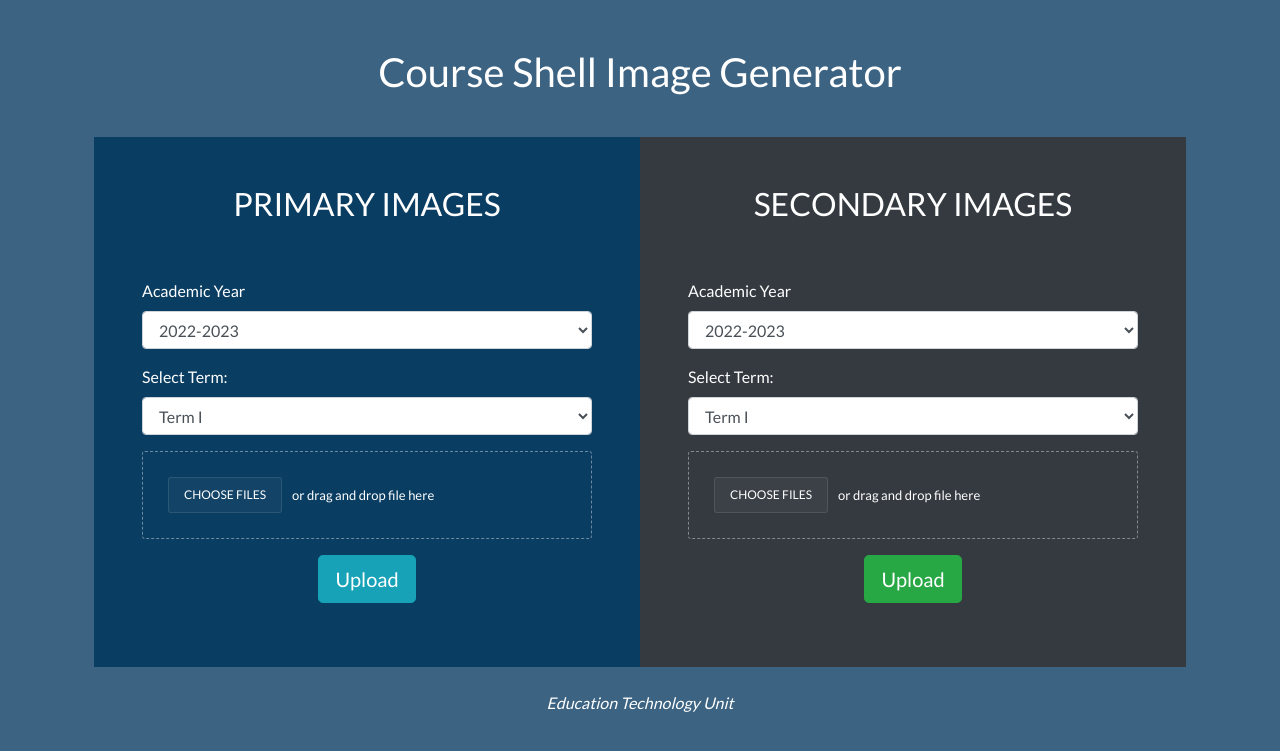
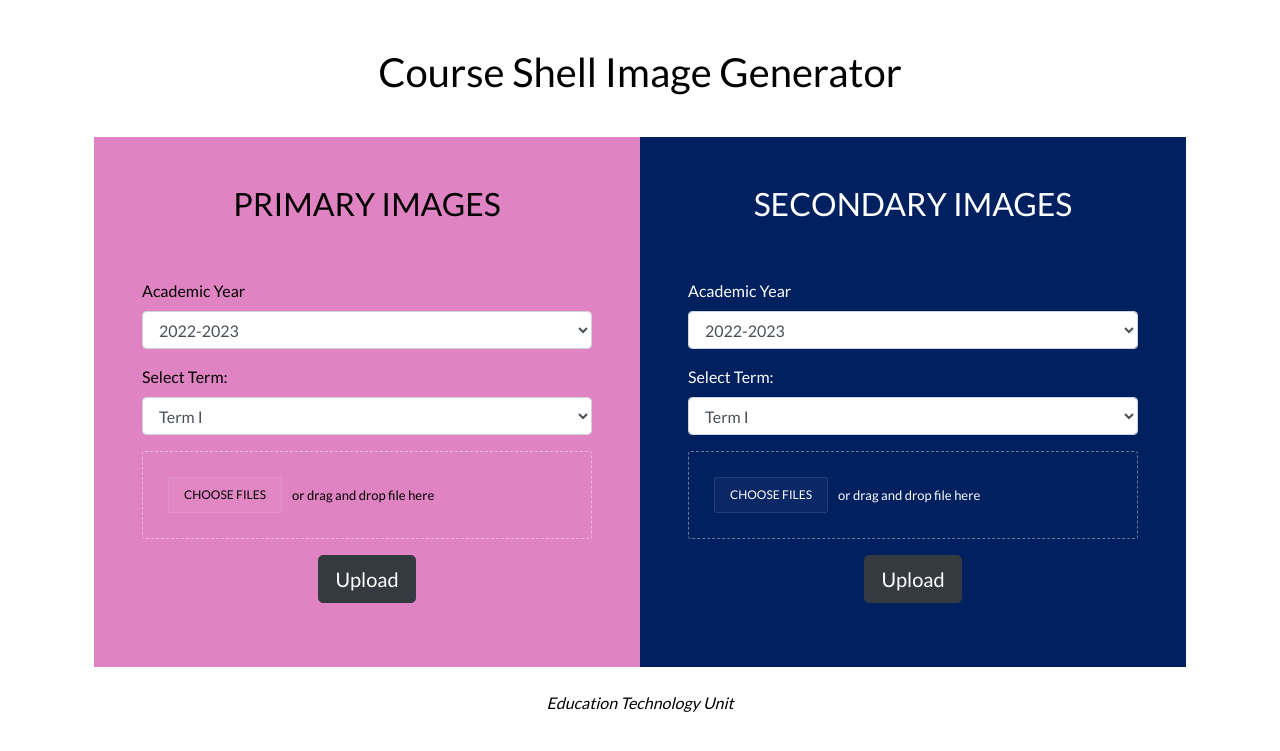
Before and after one commit to EthikalHaKingGhost/TextToImagesGenerator, a PHP site: page / in a window 1280 px wide. Shown: the top 751 px of the page. Run offline with PHP 8.4, Linux system fonts and the light colour scheme.

Commit message:
minor changes

```diff
--- a/css/style.css
+++ b/css/style.css
@@ -5,8 +5,8 @@
   flex-direction: column;
   align-items: center;
   justify-content: space-between;
-  background: #3c6382;
-  color: #fff;
+  background: #fff;
+  color: #000;
   font-family: 'Lato', sans-serif;
 }
 
--- a/index.php
+++ b/index.php
@@ -19,7 +19,7 @@
 <hr>
 
   <div class="row">
-    <div class="col-md-6 p-5" style="background:#0a3d62;">
+    <div class="col-md-6 p-5" style="background:#E083C2;">
       <h2 class="text-center">PRIMARY IMAGES</h2>
           <br>
           <br>
@@ -61,7 +61,7 @@
 
       <div class="form-group">
       <div class="text-center">
-        <input type="submit" name="submit" value="Upload" class="btn btn-info btn-lg">
+        <input type="submit" name="submit" value="Upload" class="btn btn-dark btn-lg">
       </div>
       </div>
 
@@ -70,7 +70,7 @@
 
 
 
-    <div class="col-md-6 p-5 bg-dark">
+    <div class="col-md-6 p-5" style="background:#002060; color:#fff;">
         <h2 class="text-center">SECONDARY IMAGES</h2>
             <br>
             <br>
@@ -112,7 +112,7 @@
 
         <div class="form-group">
           <div class="text-center">
-          <input type="submit" name="submit" value="Upload" class="btn btn-success btn-lg">
+          <input type="submit" name="submit" value="Upload" class="btn btn-dark btn-lg">
           </div>
         </div>
 
```
Also changed, not shown: img/logo.ico.
